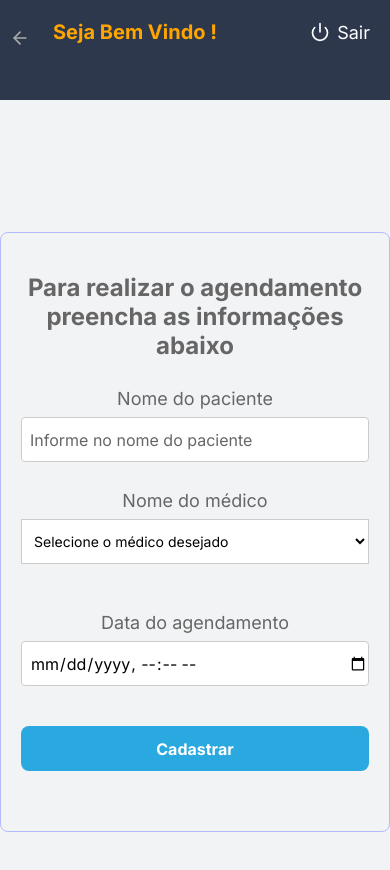
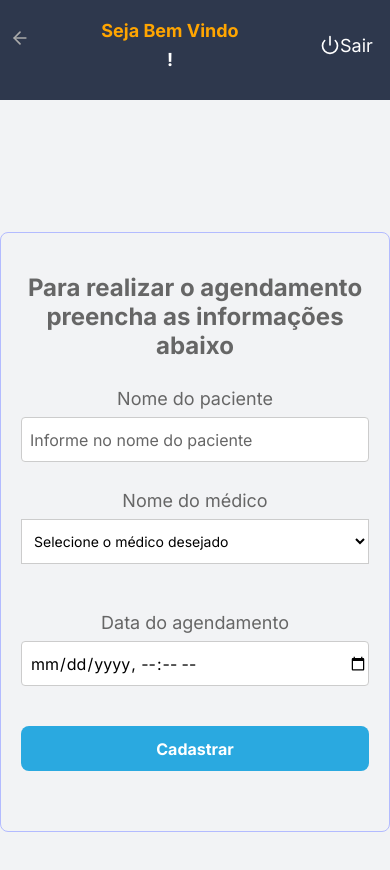
Before and after one commit to tem-saude/desafio-tem, a React (Create React App) app in the folder frontend/: page /register in a window 390 px wide. Shown: the top 870 px of the page. Built offline with nearby package versions, Linux system fonts and the light colour scheme.

Commit message:
feat: add responsivity

```diff
--- a/frontend/src/components/Button/index.tsx
+++ b/frontend/src/components/Button/index.tsx
@@ -7,16 +7,16 @@ import {Exit} from './styles'
 
 const Button:React.FC  = () =>{
   const history = useHistory();
-  const {signOut} = useAuth();
+  const {signOut, userName} = useAuth();
 
   const handleExit = useCallback(() =>{
-    toast.success('Obrigado, volte sempre!');
+    toast.success(`Obrigado ${userName}, volte sempre!`);
 
     setTimeout(() =>{
       history.push('/')
       signOut()
     },1000)
-  }, [history, signOut])
+  }, [history, signOut, userName])
   return(
     <Exit>
     <button type="button" onClick={handleExit}>
--- a/frontend/src/components/Header/index.tsx
+++ b/frontend/src/components/Header/index.tsx
@@ -1,5 +1,5 @@
 import React from 'react';
-import {Container,Content} from "./styles"
+import {Container,Content,UserName} from "./styles"
 import Button from '../Button'
 import {useAuth} from '../../hooks'
 
@@ -11,7 +11,7 @@ const Header: React.FC  = () =>{
       <Container>
       <div>
         <Content>
-          <h1> Seja Bem Vindo {userName} ! </h1>
+          <h1> Seja Bem Vindo <UserName> {userName} ! </UserName></h1>
         </Content>
         <Button/>
       </div>
--- a/frontend/src/components/Header/styles.ts
+++ b/frontend/src/components/Header/styles.ts
@@ -1,7 +1,7 @@
 import styled from 'styled-components';
 import  * as colors from '../../config/colors'
 
-export const Container = styled.div`
+export const Container = styled.header`
  width: 100%;
  height: 100px;
  background:${colors.title};
@@ -15,16 +15,31 @@ export const Container = styled.div`
    justify-content:space-between;
    align-items:center;
  }
+
 `;
 
 export const Content = styled.div`
 
  h1{
    font-weight:600;
-   font-size: 20px;
+   font-size: 18px;
    color:#ccc;
-   width: 230px;
+   width:300px;
    text-align:center;
    color: orange;
+   display:flex;
+   flex-direction:column;
+   align-items:center;
+   justify-content: center;
  }
+
+
+
+
 `
+
+
+export const UserName = styled.strong`
+ color:#fff;
+ margin-top: 8px;
+`
--- a/frontend/src/pages/Appointments/index.tsx
+++ b/frontend/src/pages/Appointments/index.tsx
@@ -1,5 +1,5 @@
 import React, { useCallback, useEffect, useState } from 'react';
-import { FiEdit, FiTrash } from 'react-icons/fi';
+import { FiEdit, FiTrash, FiArrowLeft } from 'react-icons/fi';
 import { useHistory, Link } from 'react-router-dom';
 import { toast } from 'react-toastify';
 import Header from '../../components/Header';
@@ -41,6 +41,9 @@ const Appointments:React.FC = () =>{
     <>
     <Header/>
     <Container>
+      <Link to ="/home">
+      <FiArrowLeft size={20} color="#ccc"/>
+      </Link>
         <Content>
           <h1> Lista de agendamentos </h1>
          {appointments.map(appointment =>(
--- a/frontend/src/pages/Appointments/styles.ts
+++ b/frontend/src/pages/Appointments/styles.ts
@@ -8,6 +8,12 @@ export const Container = styled.div`
  flex-direction:column;
  align-items:center;
  justify-content:center;
+
+ svg{
+   position:absolute;
+   top: 30px;
+   left: 25px;
+ }
 
 
 `
--- a/frontend/src/pages/Home/index.tsx
+++ b/frontend/src/pages/Home/index.tsx
@@ -28,7 +28,7 @@ const Home:React.FC  =() =>{
         <RightContent>
           <img src={listAppointmentImage} alt="Create Appointment Icon"/>
           <strong> Consultar  Agendamentos </strong>
-          <Link to="/dashboard"> Clique Aqui </Link>
+          <Link to="/appointments"> Clique Aqui </Link>
         </RightContent>
        </Content>
 
--- a/frontend/src/pages/Home/styles.ts
+++ b/frontend/src/pages/Home/styles.ts
@@ -39,6 +39,33 @@ export const Container = styled.div`
  }
 
 
+@media(max-width:949px){
+
+  h1{
+      font-size: 26px;
+    }
+  div{
+    display:flex;
+    flex-direction:column;
+    align-items:center;
+    justify-content:center;
+
+  > div{
+
+     width: 100%;
+     max-width: 500px;
+     margin: 20px auto;
+
+     &:hover{
+       transform:none;
+     }
+
+ }
+  }
+
+  }
+
+
 
 `
 
@@ -55,6 +82,7 @@ export const Content = styled.div`
 
 `
 export const LeftContent  = styled.div`
+ color:${colors.text};
  display:flex;
  flex-direction:column;
  align-items:center;
@@ -106,10 +134,16 @@ export const LeftContent  = styled.div`
    transform:translateY(-20px)
  }
 
+
+
+
+
+
 `
 
 
 export const RightContent = styled.div`
+ color:${colors.text};
  flex:1;
  display:flex;
  flex-direction:column;
@@ -160,4 +194,6 @@ export const RightContent = styled.div`
 
 
 
+
+
 `
--- a/frontend/src/pages/Welcome/index.tsx
+++ b/frontend/src/pages/Welcome/index.tsx
@@ -2,20 +2,21 @@ import React, { useState,useCallback} from 'react';
 import {useHistory} from 'react-router-dom';
 import { toast } from 'react-toastify';
 import {useAuth} from '../../hooks/index'
-import { Container, Title, Error} from './styles';
+import { Container, Title, Error, Content} from './styles';
 
 const Welcome:React.FC  = () =>{
   const history = useHistory()
   const [inputText, setInputText] = useState('')
   const [inputError, setInputError] = useState('')
   const {addUser} = useAuth()
+
   const handleStart = useCallback(() =>{
     if(!inputText){
       setInputError('Por favor informe o nome do úsuario')
       return
     }
 
-    toast.success(`Seja bem vindo ao sistema ${inputText}`)
+    toast.success(`Seja bem vindo ao sistema ${inputText}!`)
     setInputText('')
     setInputError('')
     addUser(inputText)
@@ -25,8 +26,10 @@ const Welcome:React.FC  = () =>{
   },[ inputText, history, addUser])
 
   return(
-    <Container hasError={!!inputError}>
+    <Container>
+      <Content hasError={!!inputError}>
       <h1> Seja bem-vindo ao teste técnico da <Title>TEM</Title> </h1>
+      <span> Para melhorar sua usabilidade durante a aplicação por favor informe seu nome.</span>
       <input
         type="text"
         placeholder="Informe seu Nome"
@@ -34,9 +37,10 @@ const Welcome:React.FC  = () =>{
         onChange={(e) => setInputText(e.target.value)}
         />
         {inputError && <Error>{inputError}</Error>}
-      <span> Para melhorar sua usabilidade durante a aplicação por favor informe seu nome.</span>
       <span> Clique no botão "Prosseguir" para continuar </span>
       <button type="button" onClick={handleStart}> Prosseguir</button>
+      </Content>
+
     </Container>
   )
 }
--- a/frontend/src/pages/Welcome/styles.ts
+++ b/frontend/src/pages/Welcome/styles.ts
@@ -1,8 +1,8 @@
-import styled, {keyframes} from 'styled-components'
+import styled, {keyframes,css} from 'styled-components'
 import {shade} from 'polished'
 import * as colors from '../../config/colors'
 
-interface ContainerProps{
+interface ContentProps{
   hasError: boolean;
 }
 
@@ -25,11 +25,22 @@ const showContent = keyframes`
  }
 `
 
-export const Container = styled.div<ContainerProps>`
+export const Container = styled.div`
  width: 100%;
+ height:100%;
+ display:flex;
+ flex-direction:column;
+ align-items:center;
+ justify-content:center;
+
+
+
+`;
+
+export const Content = styled.div<ContentProps>`
+
 max-width:600px;
 
- margin:100px auto;
 padding: 20px;
 border-radius:20px;
 display:flex;
@@ -58,8 +69,11 @@ export const Container = styled.div<ContainerProps>`
   height:45px;
   padding-left: 8px;
   border-radius: 8px;
-   border: 1px solid #aaa;
+  border: 2px solid #aaa;
   padding-left: 8px;
+  ${(props) => props.hasError && css`
+   border-color: ${colors.red}
+  `}
 }
 
 
@@ -70,7 +84,7 @@ export const Container = styled.div<ContainerProps>`
 span{
   width: 100%;
   max-width: 450px;
-   margin: 10px 0;
+  margin: 3px 0;
   color:${colors.text};
   font-size: 15px;
 }
@@ -111,10 +125,10 @@ export const Title = styled.strong`
 `
 
 export const Error = styled.div`
- background:${colors.red};
+ color:${colors.red};
  width: 100%;
  max-width:400px;
  padding: 10px 0;
  border-radius:8px;
- color:#fff;
+
 `
--- a/frontend/src/routes/index.tsx
+++ b/frontend/src/routes/index.tsx
@@ -13,7 +13,7 @@ const Routes:React.FC = () =>{
         <Route path="/" exact component={WelcomePage}/>
         <Route path="/home" component={HomePage}/>
         <Route path="/register" component={Register}/>
-        <Route path="/dashboard" component={Appointments}/>
+        <Route path="/appointments" component={Appointments}/>
         <Route path="/appointments/:id" component={Appointment}/>
       </Switch>
     </>
--- a/frontend/src/styles/global.ts
+++ b/frontend/src/styles/global.ts
@@ -42,10 +42,12 @@ ul{
 
 body .Toastify__toast-container{
   margin-top:20px;
-  padding: 20px;
+  width: 100%;
+  max-width:400px;
+  height:40px;
+  padding: 40px;
   color:#fff;
-  opacity:0.8;
-  font-size: 14px;
+  font-size: 13px;
 }
 
 body .Toastify .Toastify__toast-container .Toastify__toast--success{
```
Lines whose indentation alone changed are shown as unchanged.
